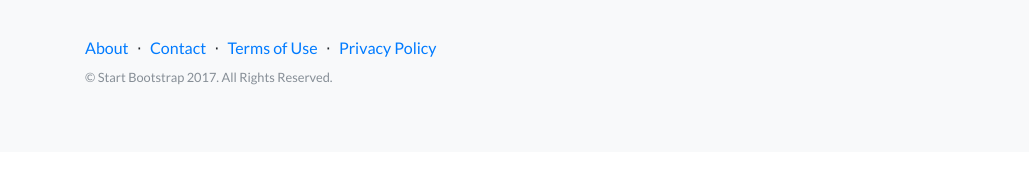
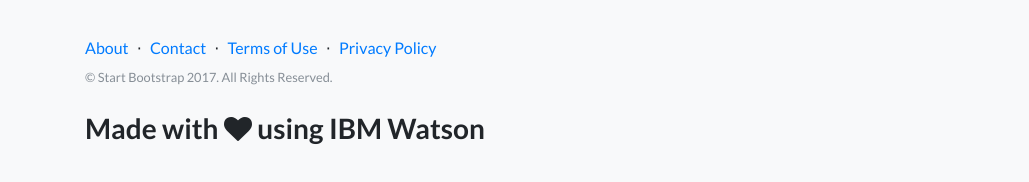
Before and after one commit to veduardo/ibm-cloud-workshop, a plain HTML site: page index.html in a window 1280 px wide. Shown: the part 794-976 px from the top of the page, 0-1029 px from the left. Before the commit the page ends 946 px from the top, so only its background shows below. Drawn offline with Linux system fonts and the light colour scheme.

Commit message:
Made with Watson

```diff
--- a/index.html
+++ b/index.html
@@ -73,6 +73,7 @@
           </div>
         </div>
       </div>
+
     </header>
 
     <!-- Footer -->
@@ -119,6 +120,11 @@
             </ul>
           </div>
         </div>
+            <br>
+            <div class="col-l-3 mx-auto">
+                <h3 class="mb-5">Made with <i class="fa fa-heart" aria-hidden="true"></i>
+                    using IBM Watson</h3>
+            </div>
       </div>
     </footer>
 
```
